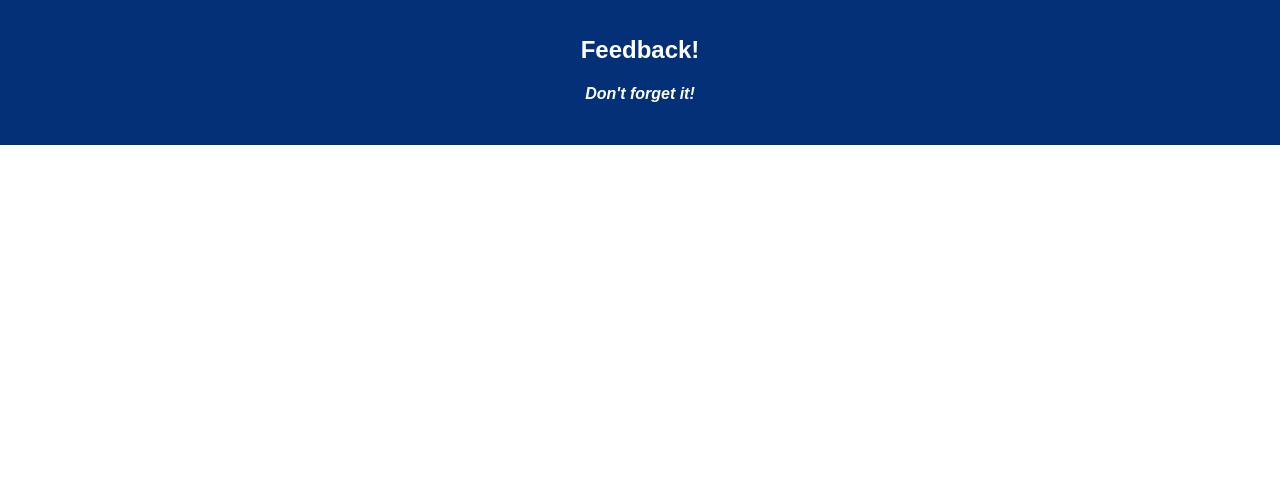
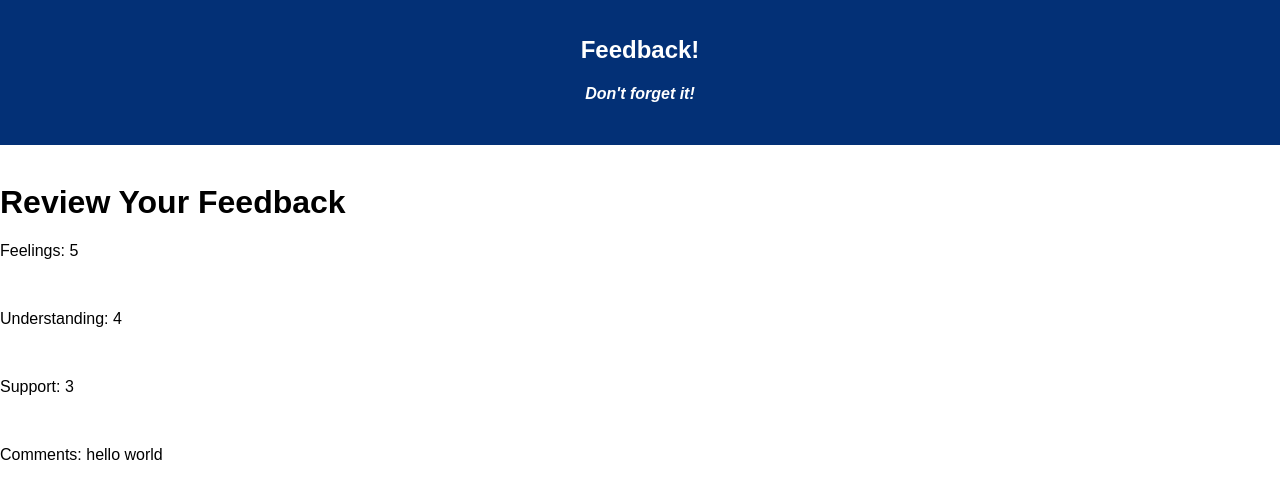
Before and after one commit to tom1011/redux-feedback-loop-master, a React (Create React App) app: page / in a window 1280 px wide. Shown: the top 498 px of the page. Built offline with nearby package versions, Linux system fonts and the light colour scheme.

Commit message:
hardcoded routers

```diff
--- a/src/components/App/App.js
+++ b/src/components/App/App.js
@@ -2,12 +2,16 @@ import React, { Component } from 'react';
 import axios from 'axios';
 import { connect } from "react-redux";
 import Header from '../Header/Header';
+import Review from '../Review/Review';
 
 
 class App extends Component {
   render() {
     return (
+      <>
       <Header />
+      <Review />
+      </>
     );
   }
 }
--- /dev/null
+++ b/src/components/Review/Review.js
@@ -0,0 +1,42 @@
+import React, { Component } from 'react';
+import axios from 'axios';
+import { connect } from "react-redux";
+
+class Review extends Component {
+
+    updateDOMFeedback = () => {
+    axios({
+        method: 'GET',
+        url: '/api/pizza'
+    }).then((response) => {
+        console.log(response);
+        // response.data will be the array of Pizza
+        this.props.dispatch({ type: '', payload: response.data })
+    })
+}
+
+
+
+  render() {
+      console.log(this.props.feelingsInfo)
+    return (
+        <div>
+            <h1> Review Your Feedback</h1>
+            <p>Feelings: {this.props.feelingsInfo.feeling} </p>
+            <br/>
+            <p>Understanding: {this.props.understandingInfo.understanding} </p>
+            <br/>
+            <p>Support: {this.props.supportInfo.support} </p>
+            <br/>
+            <p>Comments: {this.props.commentsInfo.comment} </p>
+            <br/>
+        </div>
+    );
+  }
+}
+
+const mapReduxStateToProps = (reduxState) => {
+    return reduxState
+}
+
+export default connect(mapReduxStateToProps)(Review);
--- a/src/index.js
+++ b/src/index.js
@@ -6,10 +6,27 @@ import { Provider } from 'react-redux';
 import { createStore, combineReducers } from 'redux';
 
 
+const feelingsInfo = (state = {feeling: 5}, action) => {
+    return state
+}
+
+const understandingInfo = (state = {understanding: 4}, action) => {
+    return state
+}
+const supportInfo = (state = {support: 3}, action) => {
+    return state
+}
+const commentsInfo = (state = {comment: "hello world"}, action) => {
+    return state
+}
+
 
 const storeInstance = createStore(
     combineReducers({
-
+        feelingsInfo,
+        understandingInfo,
+        supportInfo,
+        commentsInfo,
     })
 )
 
```
